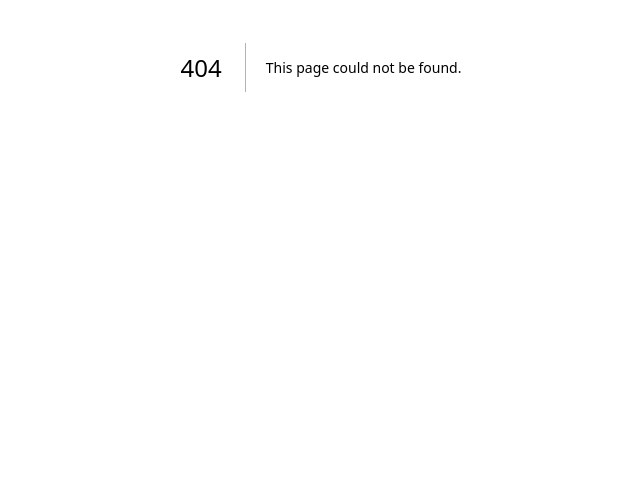
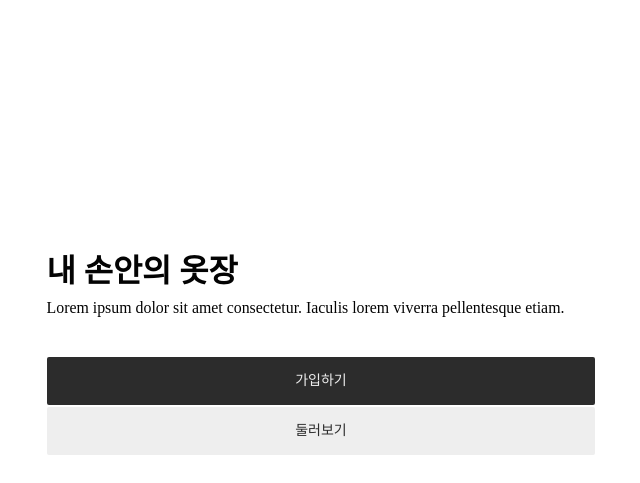
Before and after one commit to skrgus6269/ootd.zip, a Next.js app: page /onboarding in a window 1280 px wide. Before the commit this address had no page. Shown: the part 333-816 px from the top of the page, without its empty margins (319-959 px from the left). Built offline with nearby package versions, Linux system fonts and the light colour scheme.

Commit message:
feat: add onboarding page (#9)
- 새로운 유저르 위한 온보딩 페이지 추가

```diff
--- /dev/null
+++ b/pages/onboarding.tsx
@@ -0,0 +1,119 @@
+import useNewbie from '@/hooks/useNewUser'
+import Link from 'next/link'
+import styled from 'styled-components'
+
+export default function OnboardingPage() {
+  const [_, setNewbie] = useNewbie()
+
+  const handleOtherLinks = () => {
+    setNewbie(false)
+  }
+  return (
+    <PageLayout>
+      <Section>
+        <Header>
+          <Heading1>내 손안의 옷장</Heading1>
+          <Text>
+            Lorem ipsum dolor sit amet consectetur. Iaculis lorem viverra
+            pellentesque etiam.
+          </Text>
+        </Header>
+        <ButtonGroup>
+          <Button href="/sign-up" variant="primary" onClick={handleOtherLinks}>
+            가입하기
+          </Button>
+          <Button href="/" variant="text" onClick={handleOtherLinks}>
+            둘러보기
+          </Button>
+        </ButtonGroup>
+      </Section>
+    </PageLayout>
+  )
+}
+
+// WILL_REMOVE
+const Button = styled(Link)<{ variant: 'primary' | 'text' }>`
+  display: block;
+  width: 100%;
+  border: none;
+  border-radius: 2px;
+  font-size: 14px;
+  line-height: 20px;
+  padding: 14px;
+  text-align: center;
+  text-decoration: none;
+  box-sizing: border-box;
+  background: ${({ variant }) => {
+    if (variant === 'text') {
+      return '#eee'
+    } else if (variant === 'primary') {
+      return '#2c2c2c'
+    }
+  }};
+  color: ${({ variant }) => {
+    if (variant === 'text') return '#2c2c2c'
+    else if (variant === 'primary') return '#eee'
+  }};
+`
+// WILL_REMOVE
+const ButtonGroup = styled.div`
+  font-family: pretendard;
+  display: flex;
+  flex-direction: column;
+  gap: 2px;
+`
+// WILL_REMOVE
+const PageLayout = styled.div`
+  font-family: pretendard;
+  max-width: 650px;
+
+  width: 100%;
+  padding: 0 4%;
+  margin: 0 auto;
+  height: 100dvh;
+  box-sizing: border-box;
+`
+// WILL_REMOVE
+const Section = styled.div`
+  font-family: pretendard;
+  display: flex;
+  flex-direction: column;
+  justify-content: flex-end;
+  flex: flex-end;
+  gap: 40px;
+  height: 100dvh;
+  padding-bottom: 20px;
+  box-sizing: border-box;
+`
+// WILL_REMOVE
+const Text = styled.p`
+  font-family: pretendard;
+  color: #030303;
+  font-family: Pretendard;
+  font-size: 15.878px;
+  font-style: normal;
+  font-weight: 400;
+  line-height: normal;
+  padding: 0;
+  margin: 0;
+`
+// WILL_REMOVE
+const Heading1 = styled.h1`
+  font-family: pretendard;
+  color: #030303;
+  font-family: Pretendard;
+  font-size: 31.756px;
+  font-style: normal;
+  font-weight: 600;
+  line-height: normal;
+  padding: 0;
+  margin: 0;
+`
+
+const Header = styled.header`
+  font-family: pretendard;
+  display: flex;
+  gap: 8px;
+  flex-direction: column;
+  justify-content: flex-start;
+`
```
Also changed, not shown: pages/index.tsx (+14 -6 lines).
